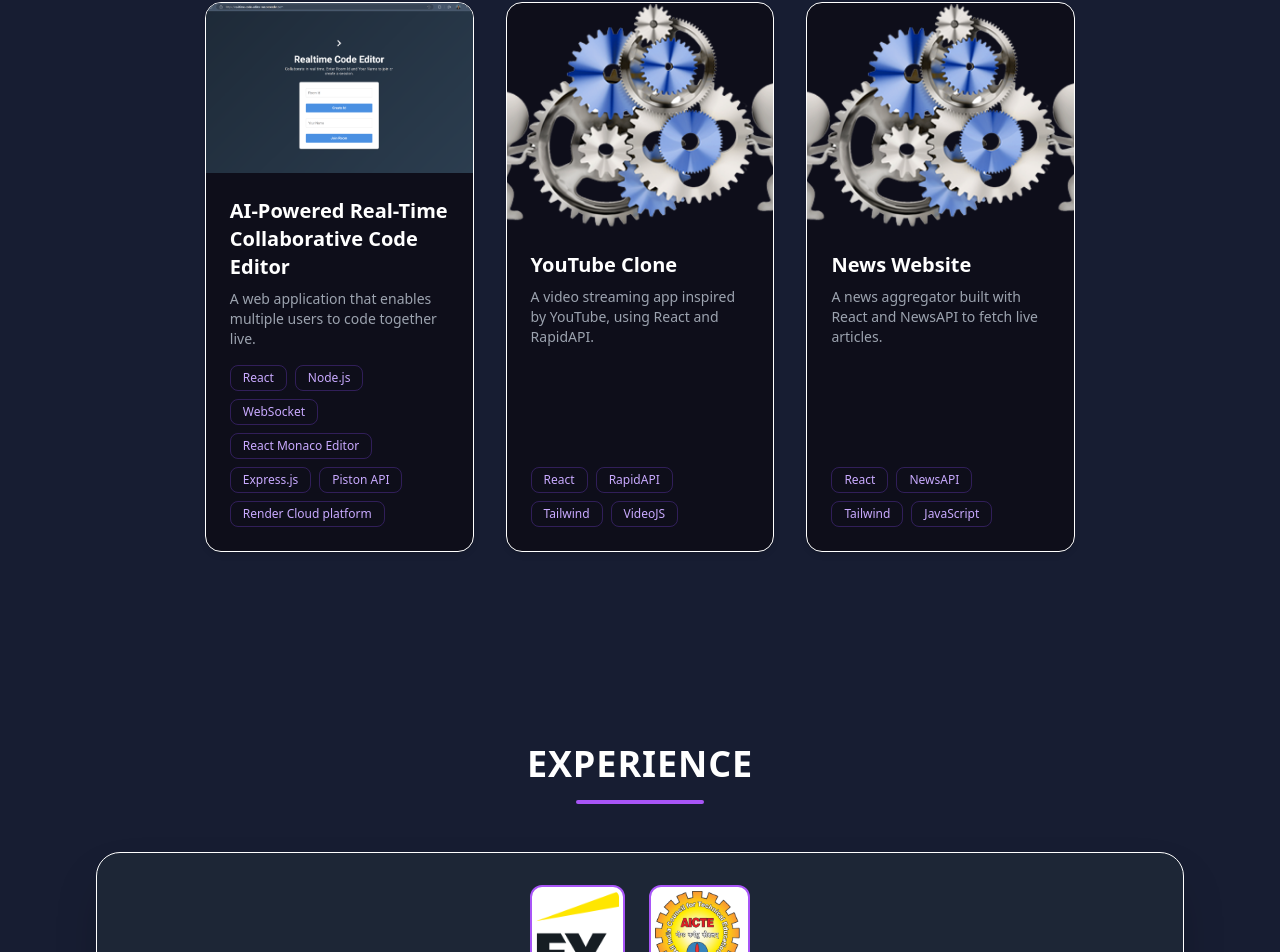
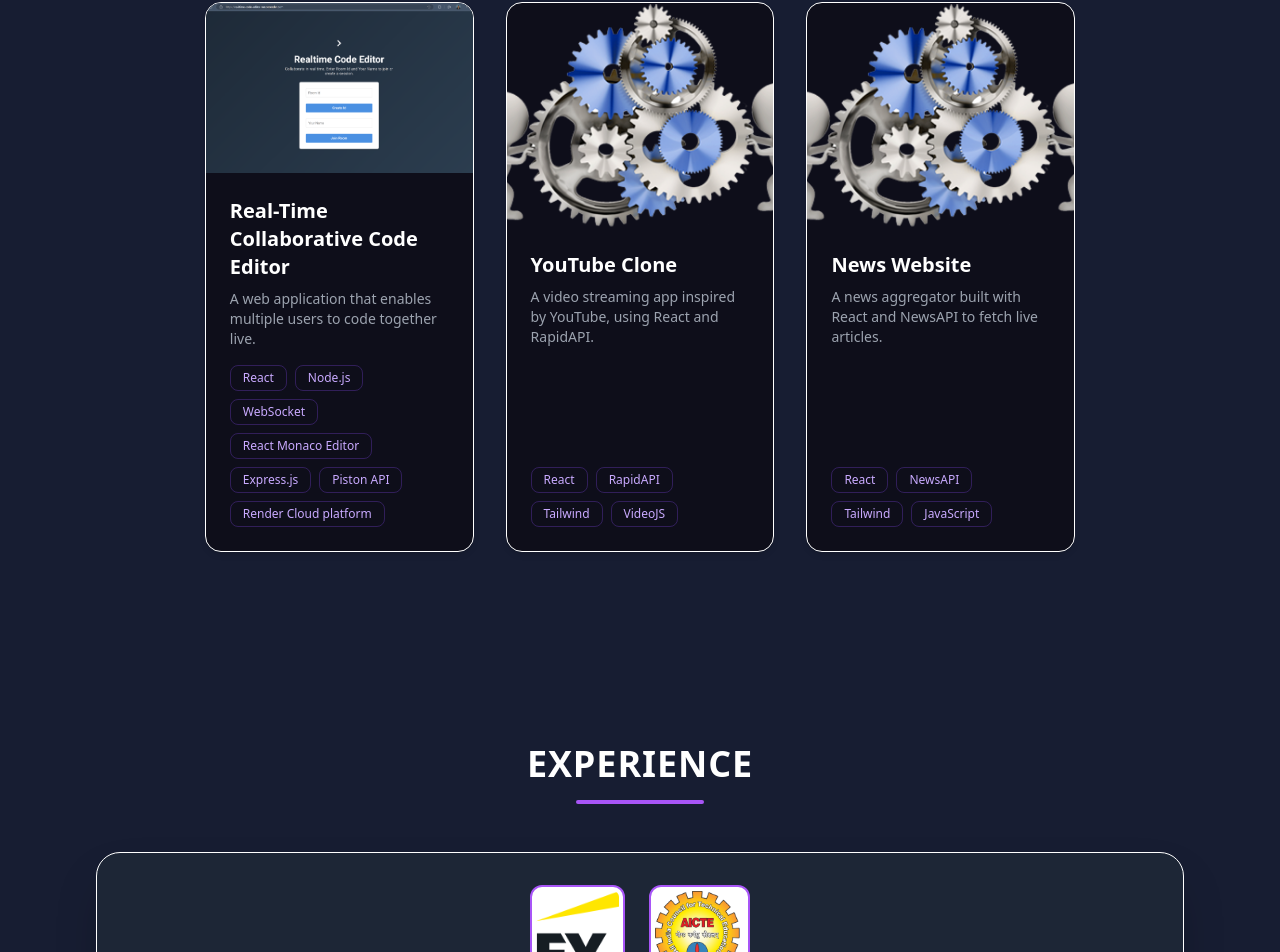
Before and after one commit to amankumar-source/portfolio, a React (Vite) app: page / in a window 1280 px wide. Shown: the part 1876-2828 px from the top of the page. Built offline with nearby package versions, Linux system fonts and the light colour scheme.

Commit message:
Update Projects.jsx

```diff
--- a/src/components/Navbar/Projects/Projects.jsx
+++ b/src/components/Navbar/Projects/Projects.jsx
@@ -7,7 +7,7 @@ import ecommerceImg from "../../../assets/banner.png";
 
 const ProjectsInfo = [
   {
-    title: "AI-Powered Real-Time Collaborative Code Editor",
+    title: "Real-Time Collaborative Code Editor",
     description:
       "A web application that enables multiple users to code together live.",
     tags: [
```
